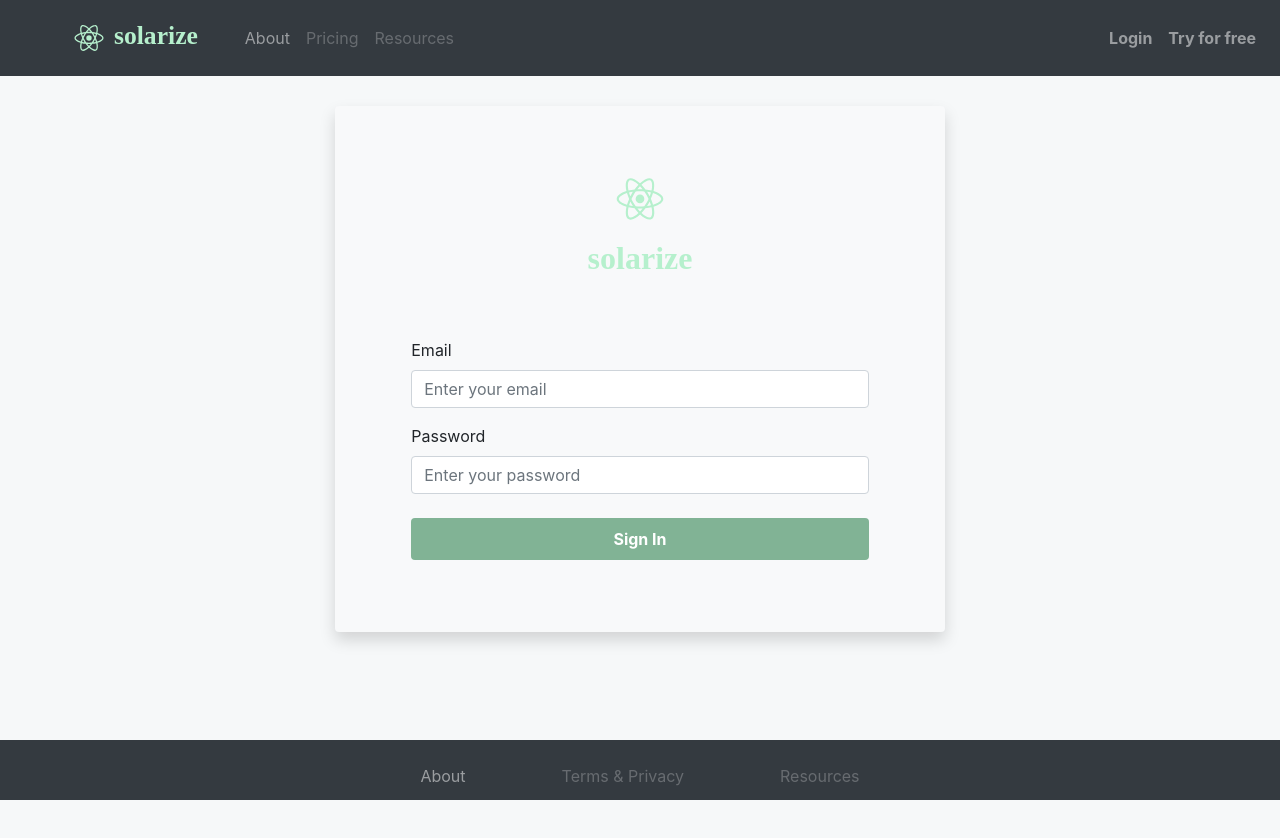
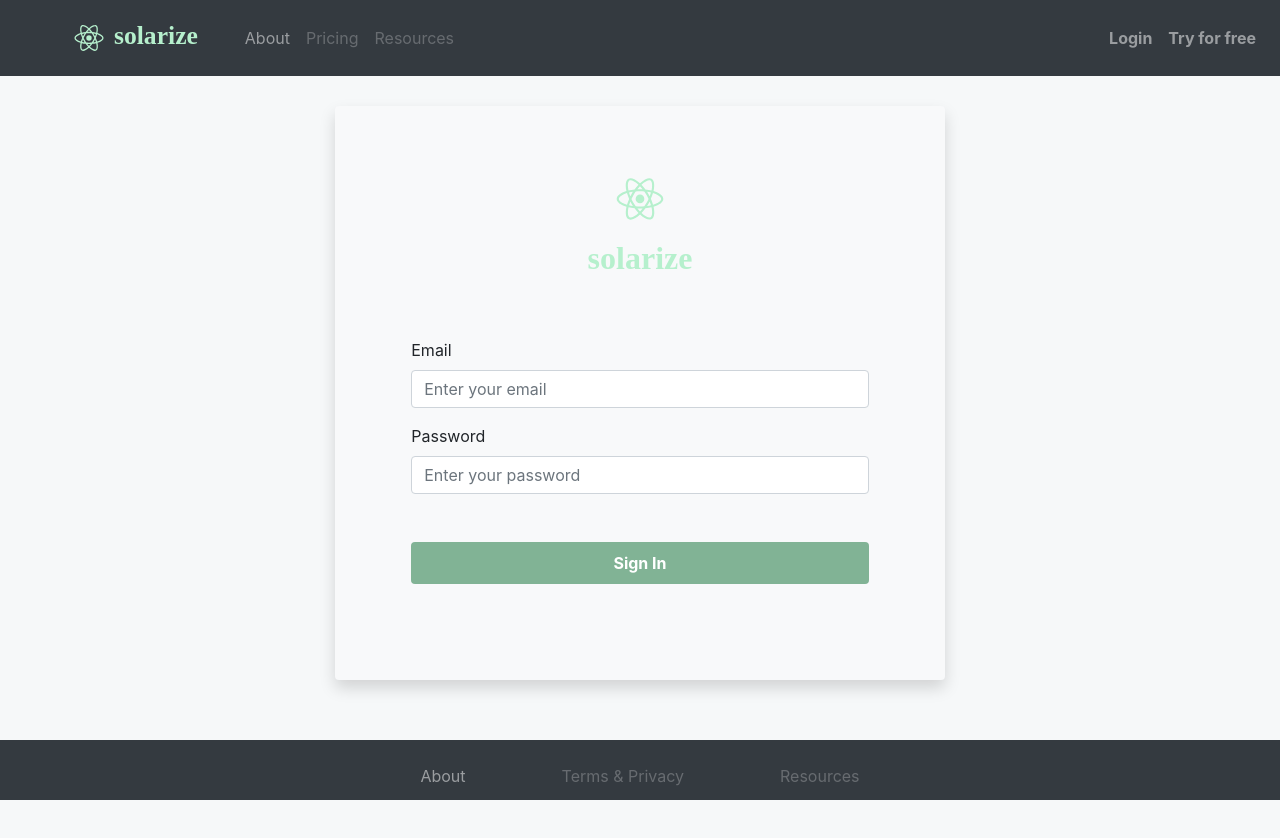
Before and after one commit to kkojha47/Solarize, a React (Create React App) app: page /login in a window 1280 px wide. Shown: the top 838 px of the page. Built offline with nearby package versions, Linux system fonts and the light colour scheme.

Commit message:
password field

```diff
--- a/src/Components/Login.js
+++ b/src/Components/Login.js
@@ -68,7 +68,7 @@ const Login = () => (
                                 value={values.password}
                                 onChange={handleChange}
                                 onBlur={handleBlur}
-                                className="form-control {errors.password && touched.password && 'error'}"
+                                className={`form-control ${errors.password && touched.password && 'error'}`}
                             />
                             {errors.password && touched.password && (
                                 <div className="input-feedback">{errors.password}</div>
@@ -77,7 +77,7 @@ const Login = () => (
                         <button
                             type="submit"
                             disabled={isSubmitting}
-                            className="btn btn-block font-weight-bold text-xl-center p-2 my-4"
+                            className="btn btn-block font-weight-bold text-xl-center p-2 my-5"
                             style={{backgroundColor:"#81b395", color:"#ffffff"}}>
                             Sign In
                         </button>
```
